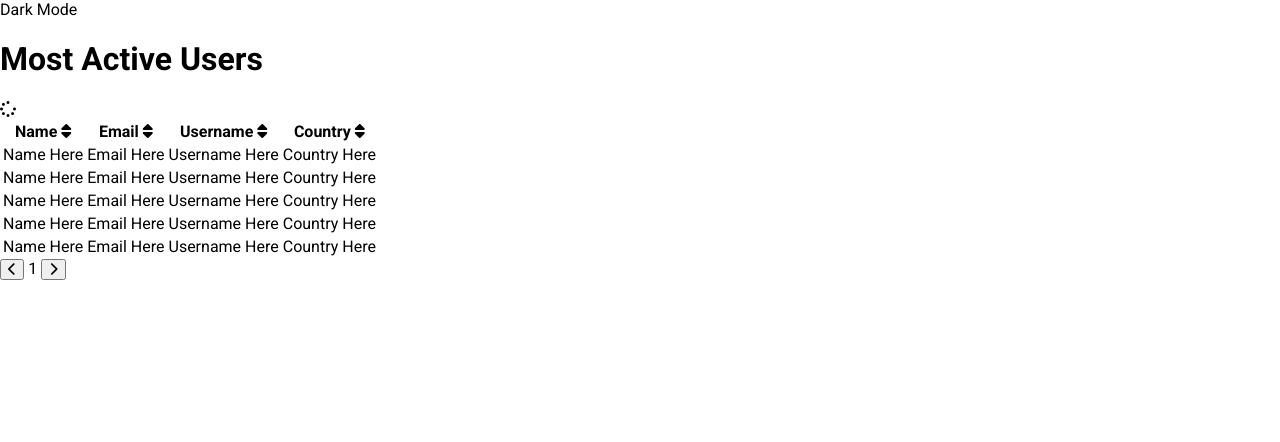
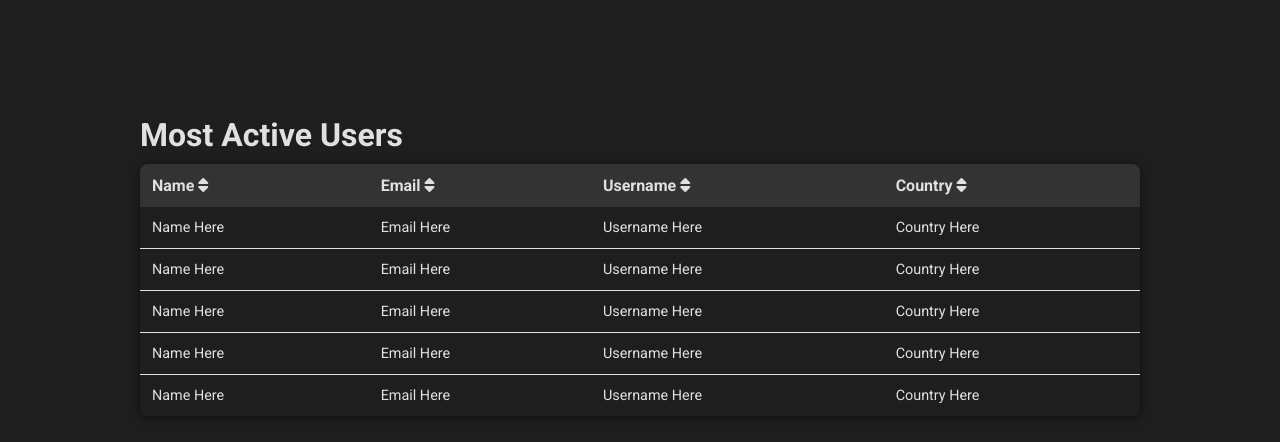
Before and after one commit to deepanm87/table-css, a plain HTML site: page index.html in a window 1280 px wide. Drawn offline with Linux system fonts and the light colour scheme.

Commit message:
added more styles

```diff
--- a/index.html
+++ b/index.html
@@ -12,13 +12,13 @@
     <link rel="stylesheet" href="https://cdnjs.cloudflare.com/ajax/libs/font-awesome/6.7.2/css/all.min.css">
     <link rel="stylesheet" href="style.css">
 </head>
-<body>
-    <div class="theme-toggle" id="theme-toggle">Dark Mode</div>
+<body class="dark-mode">
+    <div class="theme-toggle" id="theme-toggle" hidden>Dark Mode</div>
 
     <div class="container">
         <h1>Most Active Users</h1>
 
-    <div class="spinner" id="spinner">
+    <div class="spinner" id="spinner" hidden>
         <i class="fa-solid fa-spinner fa-spin-pulse"></i>
     </div>
     <table id="data-table">
@@ -64,7 +64,7 @@
         </tbody>
     </table>
 
-    <div class="pagination">
+    <div class="pagination" hidden>
         <button type="button" id="prev-btn" title="Previous Page">
             <i class="fas fa-chevron-left"></i>
         </button>
--- a/style.css
+++ b/style.css
@@ -1,3 +1,28 @@
+
+:root {
+    --primary-color: #007bff;
+    --background-color: #ffffff;
+    --text-color: #000000;
+    --alt-text-color: #ffffff;
+    --header-color: #007bff;
+    --header-hover-color: #2c92ff;
+    --table-hover-bg: #f5f5f5;
+    --even-row-bh: #f2f2f2;
+    --box-shadow: 0 2px 10px rgba(0,0,0,0.1);
+}
+
+.dark-mode {
+    --primary-color: #61dafb;
+    --background-color: #1e1e1e;
+    --text-color: #e0e0e0;
+    --alt-text-color: #e0e0e0;
+    --header-color: #333333;
+    --header-hover-color: #444444;
+    --table-hover-bg: #464646;
+    --even-row-bh: #2e2e2e;
+    --box-shadow: 0 2px 10px rgba(0,0,0,0.5);
+}
+
 html {
     box-sizing: border-box;
 }
@@ -6,4 +31,72 @@ body {
     margin: 0;
     min-height: 100vh;
     font-family: "Roboto", sans-serif;
+    padding: 20px;
+    background-color: var(--background-color);
+    color: var(--text-color);
+    display: flex;
+    justify-content: center;
+    align-items: center;
+    overflow: hidden;
 }
+
+.container {
+    width: 1000px;
+    height: 600px;
+    position: relative;
+    top: -25px;
+}
+
+h1 {
+    margin-bottom: 10px;
+}
+
+.spinner i {
+    position: absolute;
+    top: 45%;
+    left: 48%;
+    font-size: 2rem;
+    color: var(--primary-color);
+}
+
+table {
+    width: 100%;
+    border-collapse: collapse;
+    border-spacing: 0;
+    box-shadow: var(--box-shadow);
+    border-radius: 8px;
+    overflow: hidden;
+}
+
+th, td {
+    padding: 12px;
+    text-align: left;
+}
+
+th {
+    background-color: var(--header-color);
+    color: var(--alt-text-color);
+    cursor: pointer;
+}
+
+th:hover {
+    background-color: var(--header-hover-color);
+}
+
+td {
+    font-size: 0.9rem;
+}
+
+.name-column,
+.username-column,
+.country-column {
+    width: 200px;
+}
+
+tr:not(:last-child) {
+    border-bottom: 1px solid #e0e0e0;
+}
+
+tr:hover {
+    background-color: var(--table-hover-bg);
+}
```
